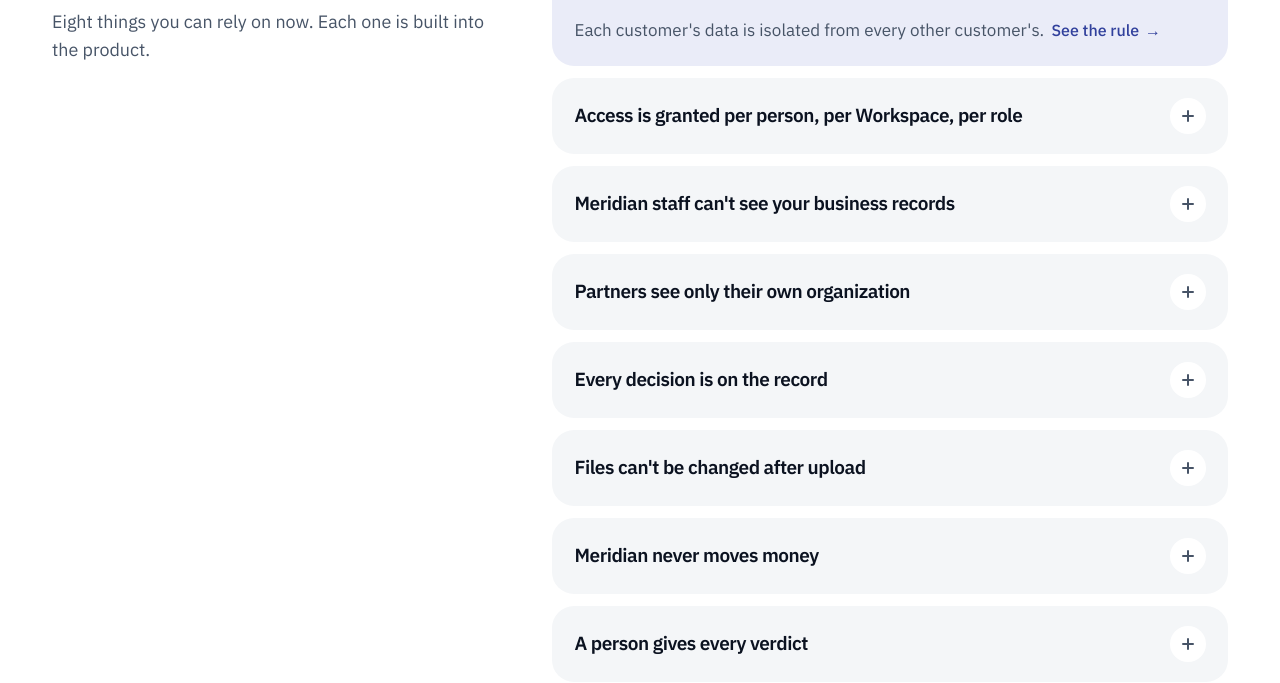
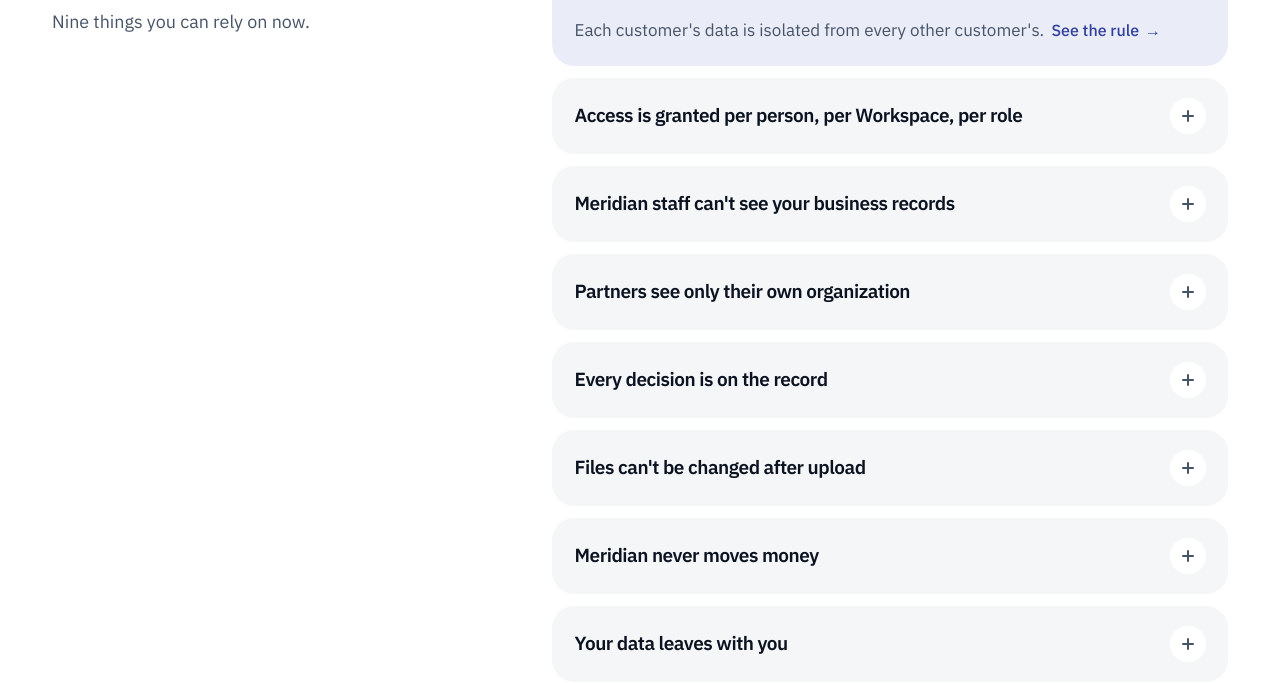
Before and after one commit to mithya-team/meridian-website, an Astro site: page /trust in a window 1280 px wide. Shown: the part 737-1420 px from the top of the page. Built offline with nearby package versions, Linux system fonts and the light colour scheme; Astro itself is replaced by a stand-in of ours; no server answers.

Commit message:
Trust: data retention is true today (MER-23)
New "True today" item, "Your data leaves with you": nothing deleted during the contract, 30 days to take
a full copy, deletion within 90 days including backups, written confirmation (certificate where the contract
requires one). Questions gets "What happens to our data if we leave?", linking to it.

Co-Authored-By: Claude Opus 5.5 <noreply@anthropic.com>

```diff
--- a/src/pages/questions.astro
+++ b/src/pages/questions.astro
@@ -57,6 +57,7 @@ import "../styles/questions.css";
       <details id="q-staff" name="q"><summary><h3>Can Meridian staff see our data?</h3><i class="aplus" aria-hidden="true"></i></summary><div class="qa"><p>No. Meridian staff set up your organization and have no access to your business records. Each customer's data is isolated from every other customer's.</p></div></details>
       <details id="q-partners" name="q"><summary><h3>What can partners see?</h3><i class="aplus" aria-hidden="true"></i></summary><div class="qa"><p>Only their own organization. Partners never see internal notes, internal reasons, budgets or other partners. <a class="lk" href="/controls#c-16">See the rule <span aria-hidden="true">→</span></a></p></div></details>
       <details id="q-files" name="q"><summary><h3>Can a file be changed after upload?</h3><i class="aplus" aria-hidden="true"></i></summary><div class="qa"><p>No. Uploaded files cannot be altered after upload: a correction is uploaded as a new file, and the original stays on the record. Each file is fingerprinted, so any change would show. The fingerprint is kept on the record. <a class="lk" href="/audit-evidence-pack">See it on a record <span aria-hidden="true">→</span></a></p></div></details>
+      <details id="q-leave" name="q"><summary><h3>What happens to our data if we leave?</h3><i class="aplus" aria-hidden="true"></i></summary><div class="qa"><p>You have 30 days after your contract ends to get a full copy of your data. We then delete all of it within 90 days, including backups, and confirm the deletion in writing on request. <a class="lk" href="/trust#t-leave">See the policy <span aria-hidden="true">→</span></a></p></div></details>
       <details id="q-cert" name="q"><summary><h3>Do you have SOC 2 or ISO 27001?</h3><i class="aplus" aria-hidden="true"></i></summary><div class="qa"><p>We don't claim a certification on this site. Ask about current status during your evaluation, or send us your security questionnaire and we'll answer it in full. <a class="lk" href="/trust#walkthrough">Send your questionnaire <span aria-hidden="true">→</span></a></p></div></details>
     </div>
     <div class="qg" id="g-connect" data-g="connect"><p class="qgh">Connections</p>
--- a/src/pages/trust.astro
+++ b/src/pages/trust.astro
@@ -28,7 +28,7 @@ import "../styles/trust.css";
 
 <!-- 2 · True today: heading left, one accordion column right -->
 <section class="sec" id="today" aria-labelledby="h-today"><div class="in acols">
-  <div class="ahead"><h2 id="h-today" class="rv">True <em>today.</em></h2><p class="lead rv">Eight things you can rely on now. Each one is built into the product.</p></div>
+  <div class="ahead"><h2 id="h-today" class="rv">True <em>today.</em></h2><p class="lead rv">Nine things you can rely on now.</p></div>
   <div class="acc">
     <details id="t-isolated" class="pv" name="tf" open><summary><h3>Your data is kept apart from every other customer's</h3><i class="aplus" aria-hidden="true"></i></summary><div class="qa"><p>Each customer's data is isolated from every other customer's. <a class="lk" href="/controls#c-18">See the rule <span aria-hidden="true">→</span></a></p></div></details>
     <details id="t-access" class="pv" name="tf"><summary><h3>Access is granted per person, per Workspace, per role</h3><i class="aplus" aria-hidden="true"></i></summary><div class="qa"><p>Nobody gets access by default. Your program administrator invites each person and gives them a role in each Workspace.</p></div></details>
@@ -37,9 +37,11 @@ import "../styles/trust.css";
     <details id="t-record" class="pv" name="tf"><summary><h3>Every decision is on the record</h3><i class="aplus" aria-hidden="true"></i></summary><div class="qa"><p>Each decision is stored with the person, their role and the time. Each request keeps the form and approval-route version it was submitted under. <a class="lk" href="/audit-evidence-pack">See it on a record <span aria-hidden="true">→</span></a></p></div></details>
     <details id="t-files" class="pv" name="tf"><summary><h3>Files can't be changed after upload</h3><i class="aplus" aria-hidden="true"></i></summary><div class="qa"><p>Uploaded files cannot be altered after upload. A correction is uploaded as a new file and the original stays on the record, and each file's fingerprint would show any change.</p></div></details>
     <details id="t-money" class="pv" name="tf"><summary><h3>Meridian never moves money</h3><i class="aplus" aria-hidden="true"></i></summary><div class="qa"><p>Approved invoices go to your accounts payable address, stamped with who approved them. Payment stays in your finance system. <a class="lk" href="/questions#q-paid">Do you pay our partners? <span aria-hidden="true">→</span></a></p></div></details>
+    <details id="t-leave" class="pv" name="tf"><summary><h3>Your data leaves with you</h3><i class="aplus" aria-hidden="true"></i></summary><div class="qa"><p>Nothing is deleted while your contract runs, so your audit records stay complete. When it ends, you have 30 days to get a full copy of your data. We then delete all of it within 90 days, including backups, unless the law requires us to keep something longer, and confirm the deletion in writing on request, with a deletion certificate where your contract requires one.</p></div></details>
     <details id="t-people" class="pv" name="tf"><summary><h3>A person gives every verdict</h3><i class="aplus" aria-hidden="true"></i></summary><div class="qa"><p>Meridian reads cost figures from uploaded files to save typing. A person on your claims team gives the verdict on every file and every cost line. <a class="lk" href="/questions#q-ai">Do you use AI? <span aria-hidden="true">→</span></a></p></div></details>
   </div>
 </div></section>
+
 
 
 <!-- 3 · Check it yourself: two doors -->
```
Also changed, not shown: README.md.
